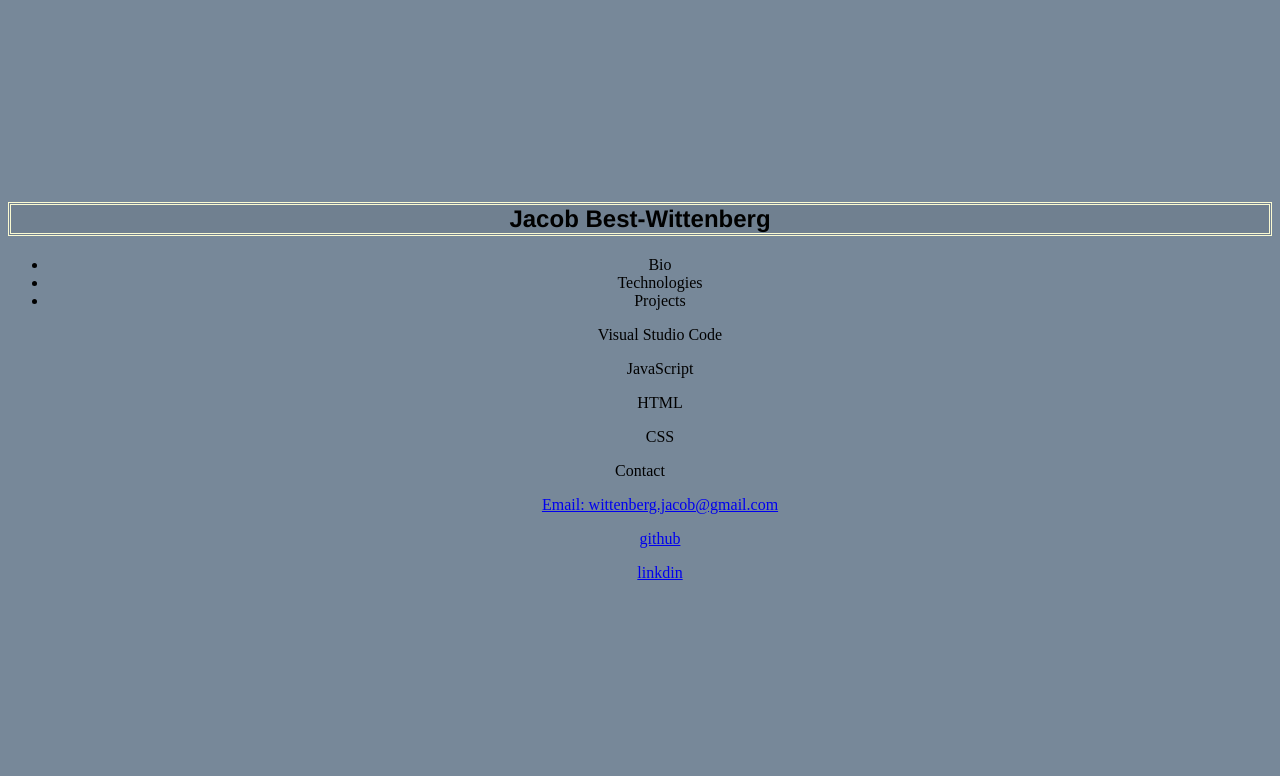
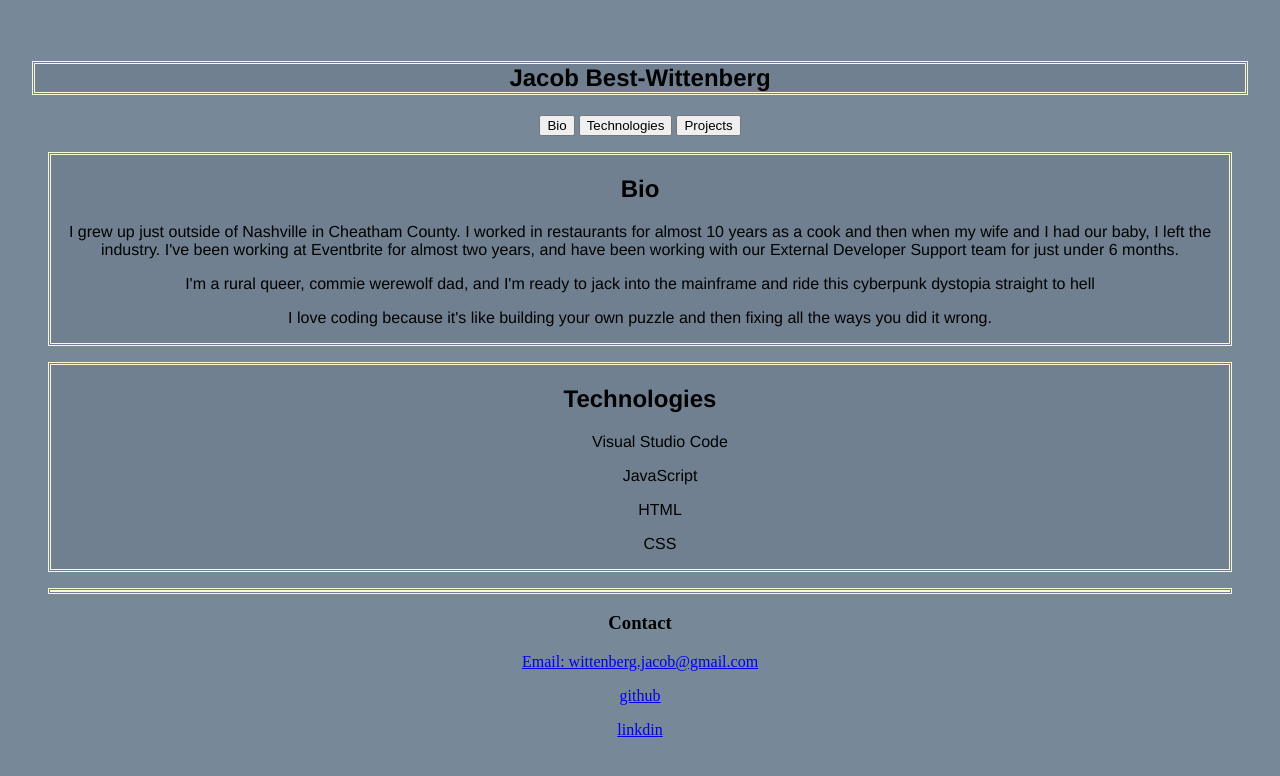
Before and after one commit to jacob-bw/personal-bio-site, a plain HTML site: page index.html in a window 1280 px wide. Drawn offline with Linux system fonts and the light colour scheme.

Commit message:
adding personal info to bio page, tweaked CSS and JS

```diff
--- a/index.html
+++ b/index.html
@@ -11,33 +11,39 @@
   <!-- Navigation -->
   <nav>
     <h1>Jacob Best-Wittenberg</h1>
-    <ul id="navLinks">
-      <li><a id="navToBio">Bio</a></li>
-      <li><a id="navToTechnologies">Technologies</a></li>
-      <li><a id="navToProjects">Projects</a></li>
-    </ul>
+    <div id="navLinks">
+      <button id="navToBio">Bio</button>
+      <button id="navToTechnologies">Technologies</button>
+      <button id="navToProjects">Projects</button>
+    </div>
   </nav>
   <!-- End Navigation -->
 
   <!-- Primary View -->
   <div class="fullPage" id="bioPage">
-    <!-- TODO: Fill in bio info here: What is your background? Why do you want to go into development? What do you love about development? -->
-  </div>
+    <h2>Bio</h2>
+    <p id="bio-text">I grew up just outside of Nashville in Cheatham County. I worked in restaurants for almost 10 years as a cook and then when my wife and I had our baby, I left the industry. I've been working at Eventbrite for almost two years, and have been working with our External Developer Support team for just under 6 months.</p>
+    <p>I'm a rural queer, commie werewolf dad, and I'm ready to jack into the mainframe and ride this cyberpunk dystopia straight to hell</p>
+    <p>I love coding because it's like building your own puzzle and then fixing all the ways you did it wrong.</p>
+</div>
+
   <div class="fullPage" id="technologiesPage">
+    <h2>Technologies</h2>
     <ul>Visual Studio Code</ul>
     <ul>JavaScript</ul>
     <ul>HTML</ul>
     <ul>CSS</ul>
   </div>
+
   <div class="fullPage" id="projectsPage"></div>
   <!-- End Primary View -->
 
   <!-- Footer -->
   <footer class="page-footer">
-    <p>Contact</p>
-    <ul><a href="mailto: wittenberg.jacob@gmail.com">Email: wittenberg.jacob@gmail.com</a></ul>
-    <ul><a href="https://github.com/jacob-bw">github</a></ul>
-    <ul><a href="not-yet">linkdin</a></ul>
+    <h3>Contact</h3>
+    <p><a href="mailto: wittenberg.jacob@gmail.com">Email: wittenberg.jacob@gmail.com</a></p>
+    <p><a href="https://github.com/jacob-bw">github</a></p>
+    <p><a href="not-yet">linkdin</a></p>
   </footer>
   <!-- End Footer -->
 </body>
--- a/main.css
+++ b/main.css
@@ -12,4 +12,35 @@ body {
     justify-content: center;
     text-align: center;
     align-content: center;
+    margin: 2em;
 }
+
+#bioPage {
+    text-align: center;
+    border-style: double;
+    border-color: lightgoldenrodyellow;
+    background-color: slategray;
+    color: black;
+    font-family: 'Franklin Gothic Medium', 'Arial Narrow', Arial, sans-serif;
+    margin: 1em;
+}
+
+#technologiesPage {
+    text-align: center;
+    border-style: double;
+    border-color: lightgoldenrodyellow;
+    background-color: slategray;
+    color: black;
+    font-family: 'Franklin Gothic Medium', 'Arial Narrow', Arial, sans-serif;
+    margin: 1em;
+}
+
+#projectsPage {
+    text-align: center;
+    border-style: double;
+    border-color: lightgoldenrodyellow;
+    background-color: slategray;
+    color: black;
+    font-family: 'Franklin Gothic Medium', 'Arial Narrow', Arial, sans-serif;
+    margin: 1em;
+}
--- a/main.js
+++ b/main.js
@@ -5,7 +5,7 @@ const projects = [
     description: "This is the best project", // A good project description includes 'the what', 'the why', and 'the how'.
     technologiesUsed: "HTML, CSS, Vanilla JavaScript, Version Control with Github",
     available: true,
-    url: "https://github.com/nss-evening-cohort-8/js-part-deux", // Towards the latter part of the class, you will learn how to host your projects and people will be able to view them live. Cool, right? Welp, until then, just use your GitHub link in this spot as well.
-    githubUrl: "https://github.com/nss-evening-cohort-8/js-part-deux"
+    url: "https://github.com/jacob-bw", // Towards the latter part of the class, you will learn how to host your projects and people will be able to view them live. Cool, right? Welp, until then, just use your GitHub link in this spot as well.
+    githubUrl: "https://github.com/jacob-bw"
     },
 ]
```
